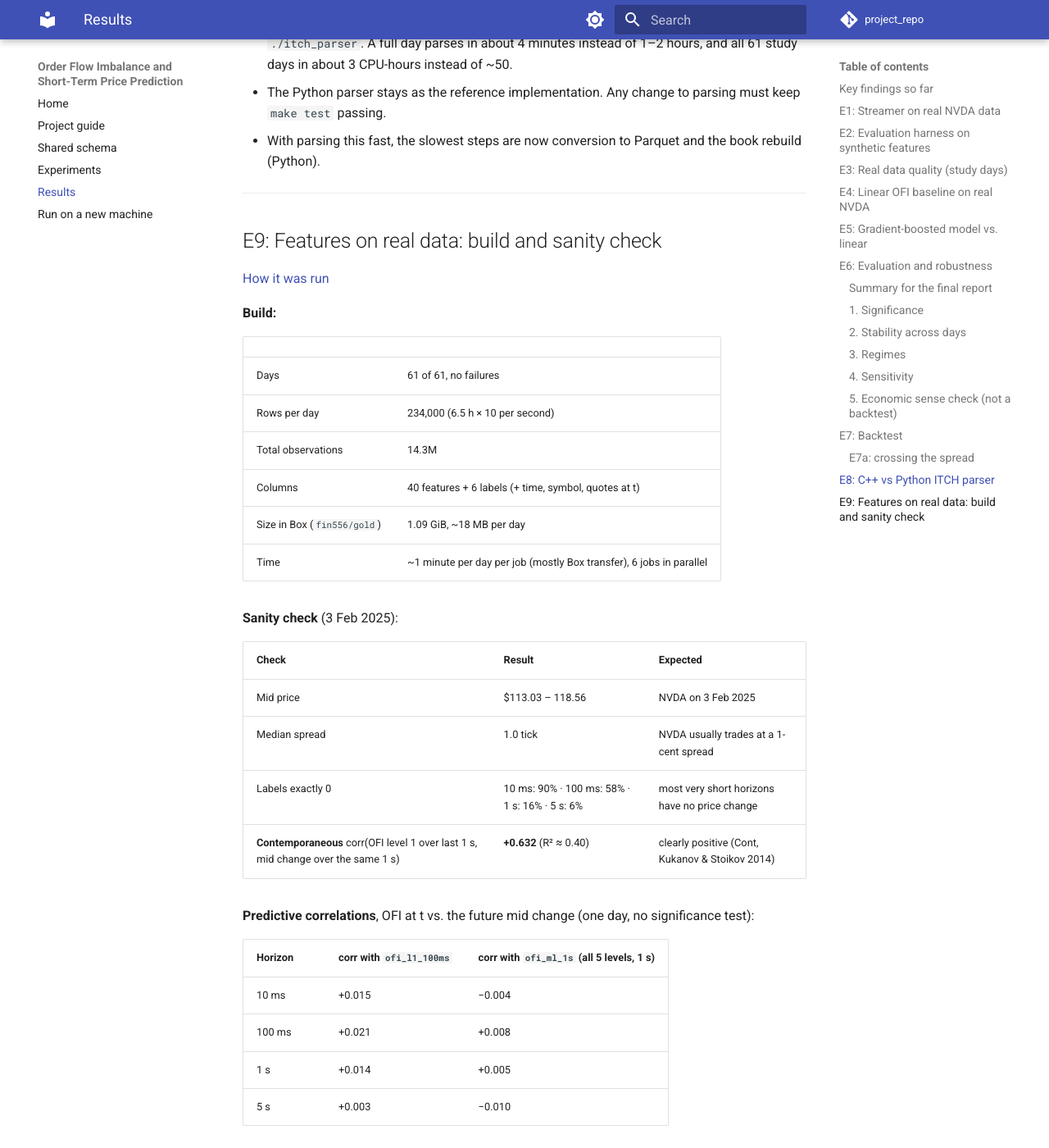
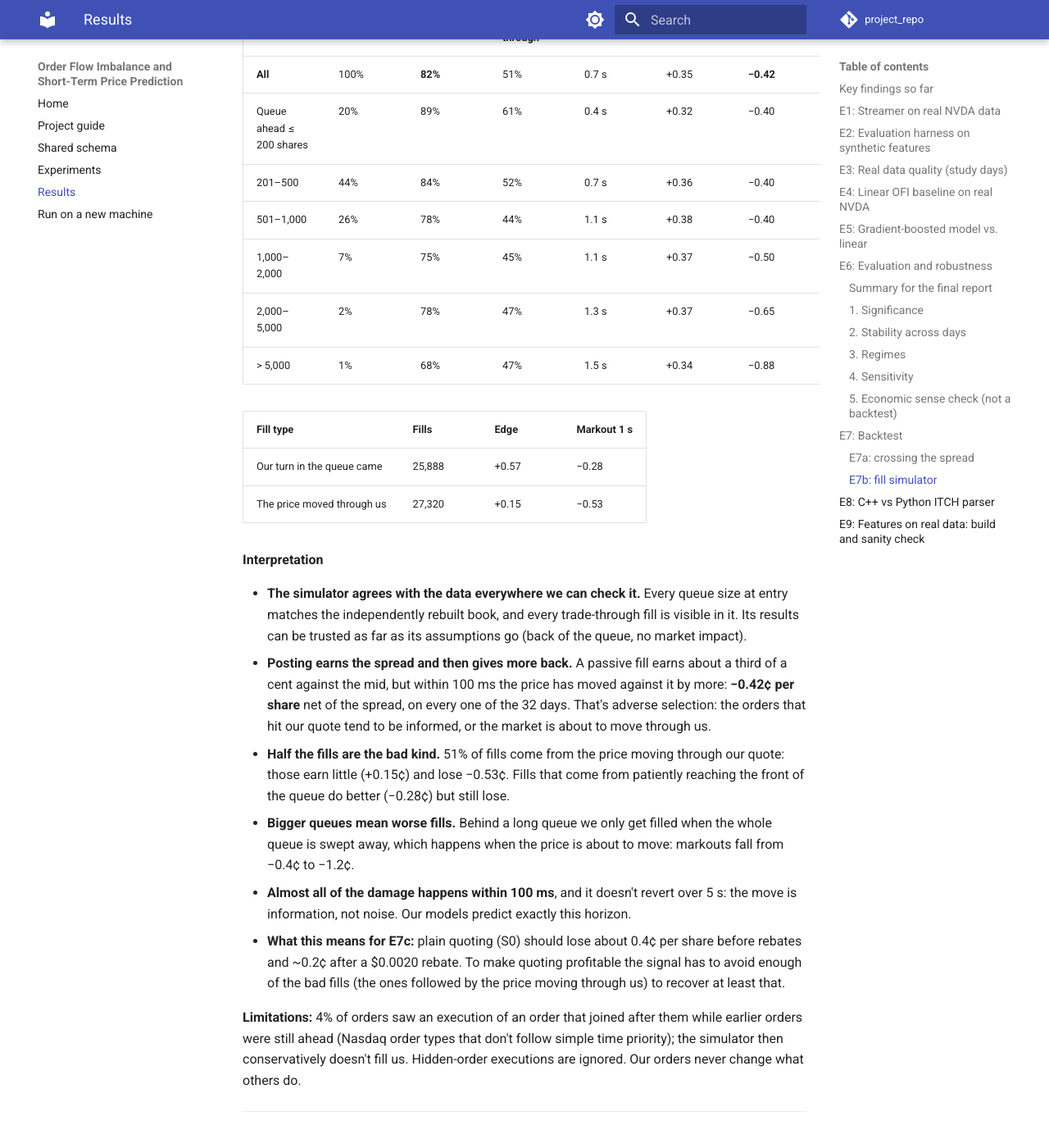
Before and after one commit to FIN-556-Market-Microstructures/project_repo, an MkDocs documentation site: the page built from docs/results.md, in a window 1280 px wide and 1400 px high, scrolled down 20150 px. Shown: the whole window at 82% size. Built offline with MkDocs 1.6.1 and Material for MkDocs 9.7.7, drawn with Linux system fonts in a browser that asks for light colours; comment, search, counter and statistics services are not loaded; some of the changed text lies outside the part shown.

Commit message:
Docs: E7b results (simulator exact on 32 days; plain quoting loses to adverse selection)
Co-Authored-By: Claude Opus 5.5 <noreply@anthropic.com>

```diff
--- a/docs/results.md
+++ b/docs/results.md
@@ -29,6 +29,8 @@ as they are completed.
 | Sampling | Sampling at book events instead of every 100 ms gives much higher R² at 10 ms (5.8% vs 1.1%, linear), but a model must be trained on the sampling it is used on | [E6](#e6-evaluation-and-robustness) |
 | Tradability (sense check) | Even the 0.1% most confident predictions are followed by moves averaging **under half the spread** (0.2–0.7× at 10 ms–1 s): crossing the spread on this signal loses money before fees | [E6](#e6-evaluation-and-robustness) |
 | Backtest: crossing the spread | **Every** setting loses on **every** April day (0 of 630 model-days positive): the trades capture 0.1–0.5¢ per share of real move, but crossing in and out costs 1.6–3.0¢ plus 0.6¢ of fees. Even perfect foresight loses at 10 ms unless it trades only the largest moves | [E7a](#e7a-crossing-the-spread) |
+| Fill simulator | Matches the rebuilt book exactly (63,918 of 63,918 queue sizes, 0 impossible fills, 32 days) | [E7b](#e7b-fill-simulator) |
+| Posting without a signal | A quote at the best price fills 82% of the time within 10 s, but the price then moves against it: it earns +0.35¢ of half spread and ends **−0.42¢** per share a second later, on every one of 32 days. With a $0.0020 rebate that's still **−0.21¢**: plain quoting loses; the signal has to avoid enough bad fills | [E7b](#e7b-fill-simulator) |
 
 ---
 
@@ -607,6 +609,78 @@ $410 (linear) and $303 (LightGBM) per day.
 on the 100 ms grid (event-time decisions might capture more of the very short
 moves, but not 10× more); fees at a standard taker rate.
 
+### E7b: fill simulator
+
+Checked on all 32 March and April days: 2,000 random "post and wait" orders
+per day (64,000 in total), 100 shares at the best bid or ask, arriving 272 µs
+after the book they react to (feed delay + reaction + order delay),
+cancelled after 10 s.
+
+**Invariants: all exact**
+
+| Check | Result |
+|---|---|
+| Queue at entry = displayed size in the rebuilt book | **63,918 of 63,918** match |
+| Fills outside the order's lifetime | 0 |
+| Orders filled beyond their size | 0 |
+| Trade-through fills the book doesn't show | 0 |
+| Executions or cancels of unknown orders | 0 (all 32 days) |
+
+**Speed:** preprocessing 26 s per day (median, 8.8M messages; 125 s on
+7 April's 34.5M), then ~4,700 simulated orders per second. Fast enough in
+plain Python; no C++ needed.
+
+**What posting at the best price looks like** (cents per share; *edge* = half
+spread earned against the mid just before the fill; *markout* = mid after the
+fill minus our price, in our favour if positive)
+
+| Group | Share of orders | Filled in 10 s | Filled by trade-through | Median time to fill | Edge | Markout 100 ms | 1 s | 5 s |
+|---|---|---|---|---|---|---|---|---|
+| **All** | 100% | **82%** | 51% | 0.7 s | +0.35 | **−0.42** | −0.41 | −0.43 |
+| Queue ahead ≤ 200 shares | 20% | 89% | 61% | 0.4 s | +0.32 | −0.40 | −0.37 | −0.38 |
+| 201–500 | 44% | 84% | 52% | 0.7 s | +0.36 | −0.40 | −0.40 | −0.44 |
+| 501–1,000 | 26% | 78% | 44% | 1.1 s | +0.38 | −0.40 | −0.40 | −0.40 |
+| 1,000–2,000 | 7% | 75% | 45% | 1.1 s | +0.37 | −0.50 | −0.48 | −0.52 |
+| 2,000–5,000 | 2% | 78% | 47% | 1.3 s | +0.37 | −0.65 | −0.79 | −0.83 |
+| > 5,000 | 1% | 68% | 47% | 1.5 s | +0.34 | −0.88 | −1.08 | −1.24 |
+
+| Fill type | Fills | Edge | Markout 1 s |
+|---|---|---|---|
+| Our turn in the queue came | 25,888 | +0.57 | −0.28 |
+| The price moved through us | 27,320 | +0.15 | −0.53 |
+
+**Interpretation**
+
+- **The simulator agrees with the data everywhere we can check it.** Every
+  queue size at entry matches the independently rebuilt book, and every
+  trade-through fill is visible in it. Its results can be trusted as far as
+  its assumptions go (back of the queue, no market impact).
+- **Posting earns the spread and then gives more back.** A passive fill
+  earns about a third of a cent against the mid, but within 100 ms the price
+  has moved against it by more: **−0.42¢ per share** net of the spread, on
+  every one of the 32 days. That's adverse selection: the orders that hit our
+  quote tend to be informed, or the market is about to move through us.
+- **Half the fills are the bad kind.** 51% of fills come from the price
+  moving through our quote: those earn little (+0.15¢) and lose −0.53¢. Fills
+  that come from patiently reaching the front of the queue do better
+  (−0.28¢) but still lose.
+- **Bigger queues mean worse fills.** Behind a long queue we only get filled
+  when the whole queue is swept away, which happens when the price is about
+  to move: markouts fall from −0.4¢ to −1.2¢.
+- **Almost all of the damage happens within 100 ms**, and it doesn't revert
+  over 5 s: the move is information, not noise. Our models predict exactly
+  this horizon.
+- **What this means for E7c:** plain quoting (S0) should lose about 0.4¢ per
+  share before rebates and ~0.2¢ after a $0.0020 rebate. To make quoting
+  profitable the signal has to avoid enough of the bad fills (the ones
+  followed by the price moving through us) to recover at least that.
+
+**Limitations:** 4% of orders saw an execution of an order that joined
+after them while earlier orders were still ahead (Nasdaq order types that
+don't follow simple time priority); the simulator then conservatively doesn't
+fill us. Hidden-order executions are ignored. Our orders never change what
+others do.
+
 ---
 
 ## E8: C++ vs Python ITCH parser
```
Also changed, not shown: docs/experiments.md (+2 -2 lines).
